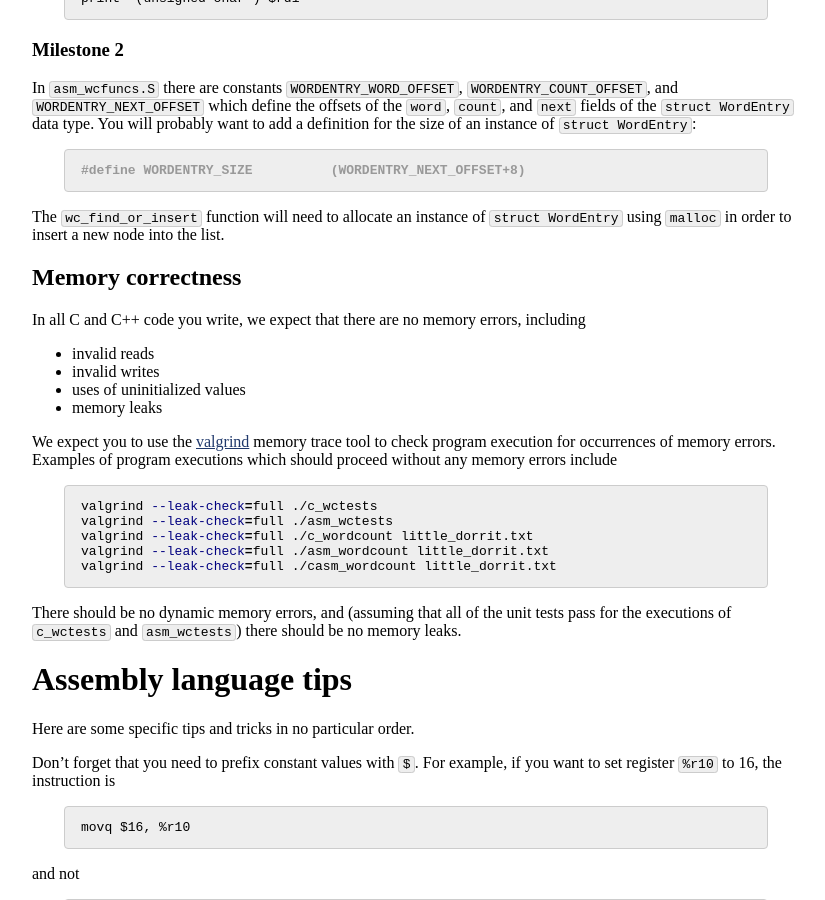
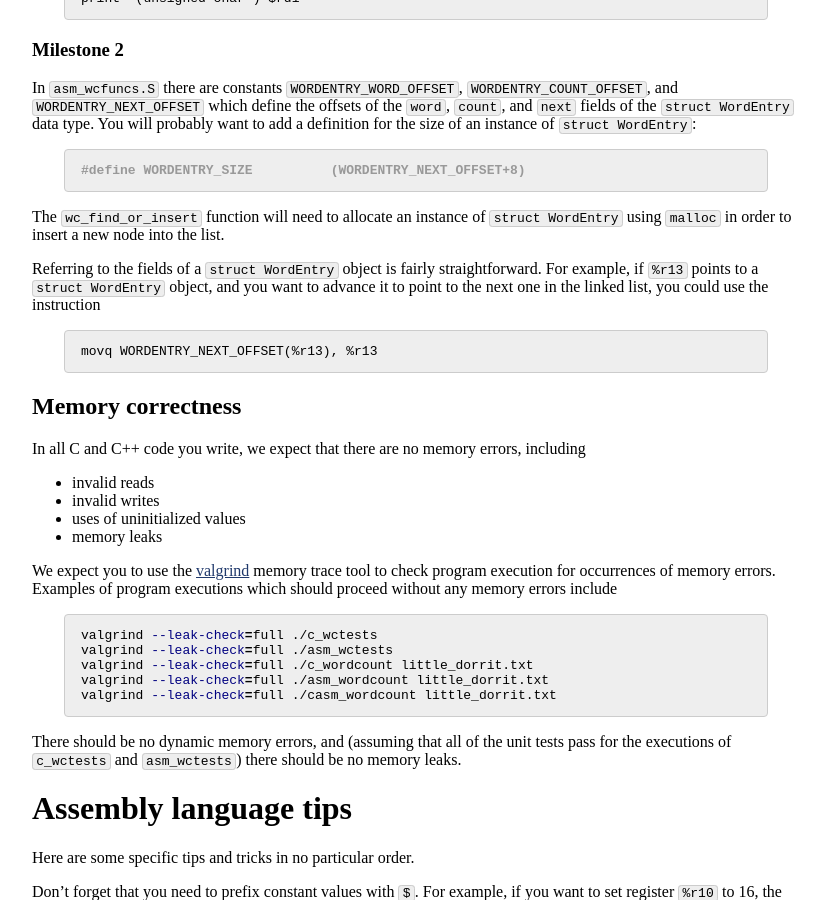
Before and after one commit to jhucsf/fall2023, a Jekyll site: the page built from assign/assign02.md, in a window 1280 px wide and 900 px high, scrolled down 5007 px. Shown: the whole window, without its empty margins (224-1049 px from the left). Built offline with Jekyll 4.4.1, drawn with Linux system fonts in a browser that asks for light colours.

Commit message:
advice on working with node objects

````diff
--- a/assign/assign02.md
+++ b/assign/assign02.md
@@ -345,6 +345,15 @@ The `wc_find_or_insert` function will need to allocate an instance
 of `struct WordEntry` using `malloc` in order to insert a new node
 into the list.
 
+Referring to the fields of a `struct WordEntry` object is fairly
+straightforward. For example, if `%r13` points to a `struct WordEntry`
+object, and you want to advance it to point to the next one in the
+linked list, you could use the instruction
+
+```
+movq WORDENTRY_NEXT_OFFSET(%r13), %r13
+```
+
 ## Memory correctness
 
 In all C and C++ code you write, we expect that there are no memory errors,
````
